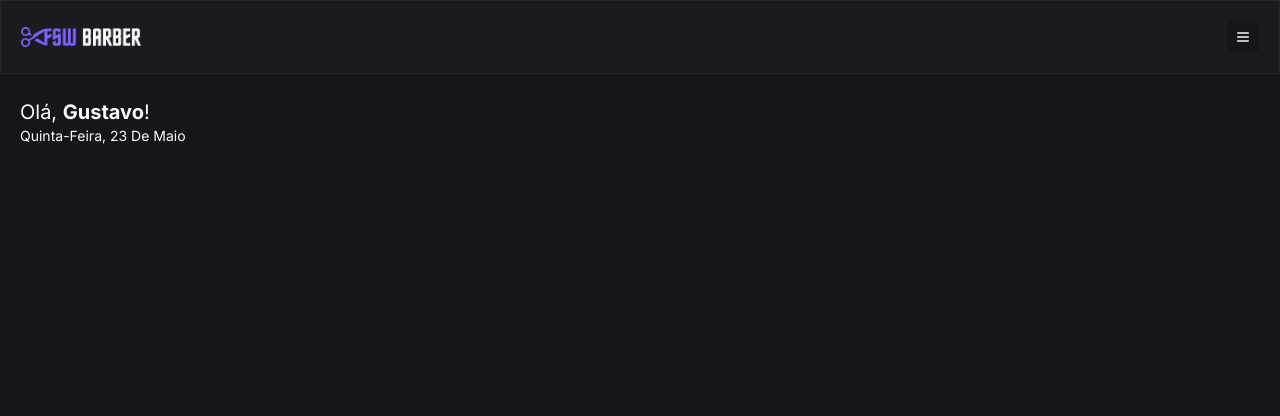
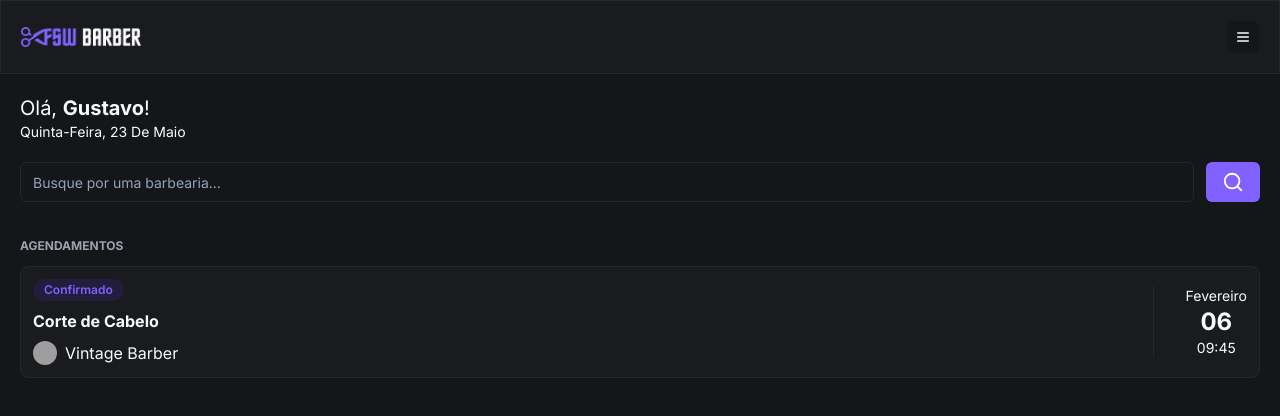
Before and after one commit to gustavo-oliveira-git/FSW_Barbershop, a Next.js app: page / in a window 1280 px wide. Shown: the top 416 px of the page. Built offline with nearby package versions, Linux system fonts and the light colour scheme; grey boxes are pictures that could not be loaded.

Commit message:
feat: add initial search and booking item components

```diff
--- a/package.json
+++ b/package.json
@@ -13,6 +13,7 @@
   },
   "dependencies": {
     "@prisma/client": "^5.14.0",
+    "@radix-ui/react-avatar": "^1.0.4",
     "@radix-ui/react-slot": "^1.0.2",
     "class-variance-authority": "^0.7.0",
     "clsx": "^2.1.1",
--- /dev/null
+++ b/src/app/components/booking-item.tsx
@@ -0,0 +1,40 @@
+import { Avatar, AvatarFallback, AvatarImage } from "./ui/avatar";
+import { Badge } from "./ui/badge";
+import { Card, CardContent } from "./ui/card";
+
+const BookingItem = () => {
+  return (
+    <Card>
+      <CardContent className="p-3 flex justify-between items-center">
+        {/* Content */}
+        <div className="flex flex-col gap-2">
+          <Badge className="bg-[#221C3D] text-primary hover:bg-[#221C3D] w-fit">
+            Confirmado
+          </Badge>
+
+          <h2 className="font-bold">Corte de Cabelo</h2>
+
+          <div className="flex gap-2 items-center">
+            <Avatar className="h-6 w-6">
+              <AvatarImage src="https://utfs.io/f/c97a2dc9-cf62-468b-a851-bfd2bdde775f-16p.png" />
+              <AvatarFallback>A</AvatarFallback>
+            </Avatar>
+            Vintage Barber
+          </div>
+        </div>
+        {/* Date */}
+        <div className="flex flex-col items-center justify-center border-l border-solid pl-8">
+            <p className="text-sm">
+                Fevereiro
+            </p>
+            <p className="font-bold text-2xl">
+                06
+            </p>
+            <p className="text-sm">09:45</p>
+        </div>
+      </CardContent>
+    </Card>
+  );
+};
+
+export default BookingItem;
--- a/src/app/components/header.tsx
+++ b/src/app/components/header.tsx
@@ -7,7 +7,7 @@
   return (
     <Card className="rounded-none">
       <CardContent className="flex flex-row p-5 justify-between items-center">
-        <Image src={"/logo.png"} alt="FSW Barber" height={22} width={120} />
+        <Image src={"/logo.png"} alt="FSW Barber" height={22} width={120} priority/>
         <Button variant={"outline"} size={"icon"} className="border-none h-8 w-8">
           <MenuIcon size={16} />
         </Button>
--- /dev/null
+++ b/src/app/components/search.tsx
@@ -0,0 +1,16 @@
+import { SearchIcon } from "lucide-react";
+import { Button } from "./ui/button";
+import { Input } from "./ui/input";
+
+const Search = () => {
+    return (
+        <div className="flex items-center gap-3">
+            <Input placeholder="Busque por uma barbearia..."/>
+            <Button variant={"default"}>
+                <SearchIcon size={22}/>
+            </Button>
+        </div>
+     );
+}
+
+export default Search;
--- /dev/null
+++ b/src/app/components/ui/avatar.tsx
@@ -0,0 +1,50 @@
+"use client"
+
+import * as React from "react"
+import * as AvatarPrimitive from "@radix-ui/react-avatar"
+
+import { cn } from "@/app/lib/utils"
+
+const Avatar = React.forwardRef<
+  React.ElementRef<typeof AvatarPrimitive.Root>,
+  React.ComponentPropsWithoutRef<typeof AvatarPrimitive.Root>
+>(({ className, ...props }, ref) => (
+  <AvatarPrimitive.Root
+    ref={ref}
+    className={cn(
+      "relative flex h-10 w-10 shrink-0 overflow-hidden rounded-full",
+      className
+    )}
+    {...props}
+  />
+))
+Avatar.displayName = AvatarPrimitive.Root.displayName
+
+const AvatarImage = React.forwardRef<
+  React.ElementRef<typeof AvatarPrimitive.Image>,
+  React.ComponentPropsWithoutRef<typeof AvatarPrimitive.Image>
+>(({ className, ...props }, ref) => (
+  <AvatarPrimitive.Image
+    ref={ref}
+    className={cn("aspect-square h-full w-full", className)}
+    {...props}
+  />
+))
+AvatarImage.displayName = AvatarPrimitive.Image.displayName
+
+const AvatarFallback = React.forwardRef<
+  React.ElementRef<typeof AvatarPrimitive.Fallback>,
+  React.ComponentPropsWithoutRef<typeof AvatarPrimitive.Fallback>
+>(({ className, ...props }, ref) => (
+  <AvatarPrimitive.Fallback
+    ref={ref}
+    className={cn(
+      "flex h-full w-full items-center justify-center rounded-full bg-muted",
+      className
+    )}
+    {...props}
+  />
+))
+AvatarFallback.displayName = AvatarPrimitive.Fallback.displayName
+
+export { Avatar, AvatarImage, AvatarFallback }
--- /dev/null
+++ b/src/app/components/ui/badge.tsx
@@ -0,0 +1,36 @@
+import * as React from "react"
+import { cva, type VariantProps } from "class-variance-authority"
+
+import { cn } from "@/app/lib/utils"
+
+const badgeVariants = cva(
+  "inline-flex items-center rounded-full border px-2.5 py-0.5 text-xs font-semibold transition-colors focus:outline-none focus:ring-2 focus:ring-ring focus:ring-offset-2",
+  {
+    variants: {
+      variant: {
+        default:
+          "border-transparent bg-primary text-primary-foreground hover:bg-primary/80",
+        secondary:
+          "border-transparent bg-secondary text-secondary-foreground hover:bg-secondary/80",
+        destructive:
+          "border-transparent bg-destructive text-destructive-foreground hover:bg-destructive/80",
+        outline: "text-foreground",
+      },
+    },
+    defaultVariants: {
+      variant: "default",
+    },
+  }
+)
+
+export interface BadgeProps
+  extends React.HTMLAttributes<HTMLDivElement>,
+    VariantProps<typeof badgeVariants> {}
+
+function Badge({ className, variant, ...props }: BadgeProps) {
+  return (
+    <div className={cn(badgeVariants({ variant }), className)} {...props} />
+  )
+}
+
+export { Badge, badgeVariants }
--- /dev/null
+++ b/src/app/components/ui/input.tsx
@@ -0,0 +1,25 @@
+import * as React from "react"
+
+import { cn } from "@/app/lib/utils"
+
+export interface InputProps
+  extends React.InputHTMLAttributes<HTMLInputElement> {}
+
+const Input = React.forwardRef<HTMLInputElement, InputProps>(
+  ({ className, type, ...props }, ref) => {
+    return (
+      <input
+        type={type}
+        className={cn(
+          "flex h-10 w-full rounded-md border border-input bg-background px-3 py-2 text-sm ring-offset-background file:border-0 file:bg-transparent file:text-sm file:font-medium placeholder:text-muted-foreground focus-visible:outline-none focus-visible:ring-2 focus-visible:ring-ring focus-visible:ring-offset-2 disabled:cursor-not-allowed disabled:opacity-50",
+          className
+        )}
+        ref={ref}
+        {...props}
+      />
+    )
+  }
+)
+Input.displayName = "Input"
+
+export { Input }
--- a/src/app/page.tsx
+++ b/src/app/page.tsx
@@ -1,22 +1,36 @@
 import { format } from "date-fns";
 import Header from "./components/header";
 import { ptBR } from "date-fns/locale";
+import Search from "./components/search";
+import BookingItem from "./components/booking-item";
 
 export default function Home() {
   return (
     <main>
       <header>
-        <div>
+        <section>
           <Header />
-          <div className="py-6 px-5">
-            <h2 className="text-xl">Olá, <span className="font-bold">Gustavo</span>!</h2>
+          <div className="pt-5 px-5">
+            <h2 className="text-xl">
+              Olá, <span className="font-bold">Gustavo</span>!
+            </h2>
             <p className="capitalize text-sm">
-              {format(new Date(), "EEEE',' dd 'de' LLLL", {locale: ptBR})}
+              {format(new Date(), "EEEE',' dd 'de' LLLL", { locale: ptBR })}
             </p>
           </div>
+        </section>
+        <section>
+          <div className="pt-5 px-5">
+            <Search />
+          </div>
+        </section>
+      </header>
+      <section>
+        <div className="pt-9 px-5">
+          <h2 className="text-xs mb-3 font-bold text-gray-400 uppercase">Agendamentos</h2>
+          <BookingItem />
         </div>
-      </header>
-
+      </section>
     </main>
   );
 }
```
Also changed, not shown: 1 other file (tests, documents, lock files or other folders).
